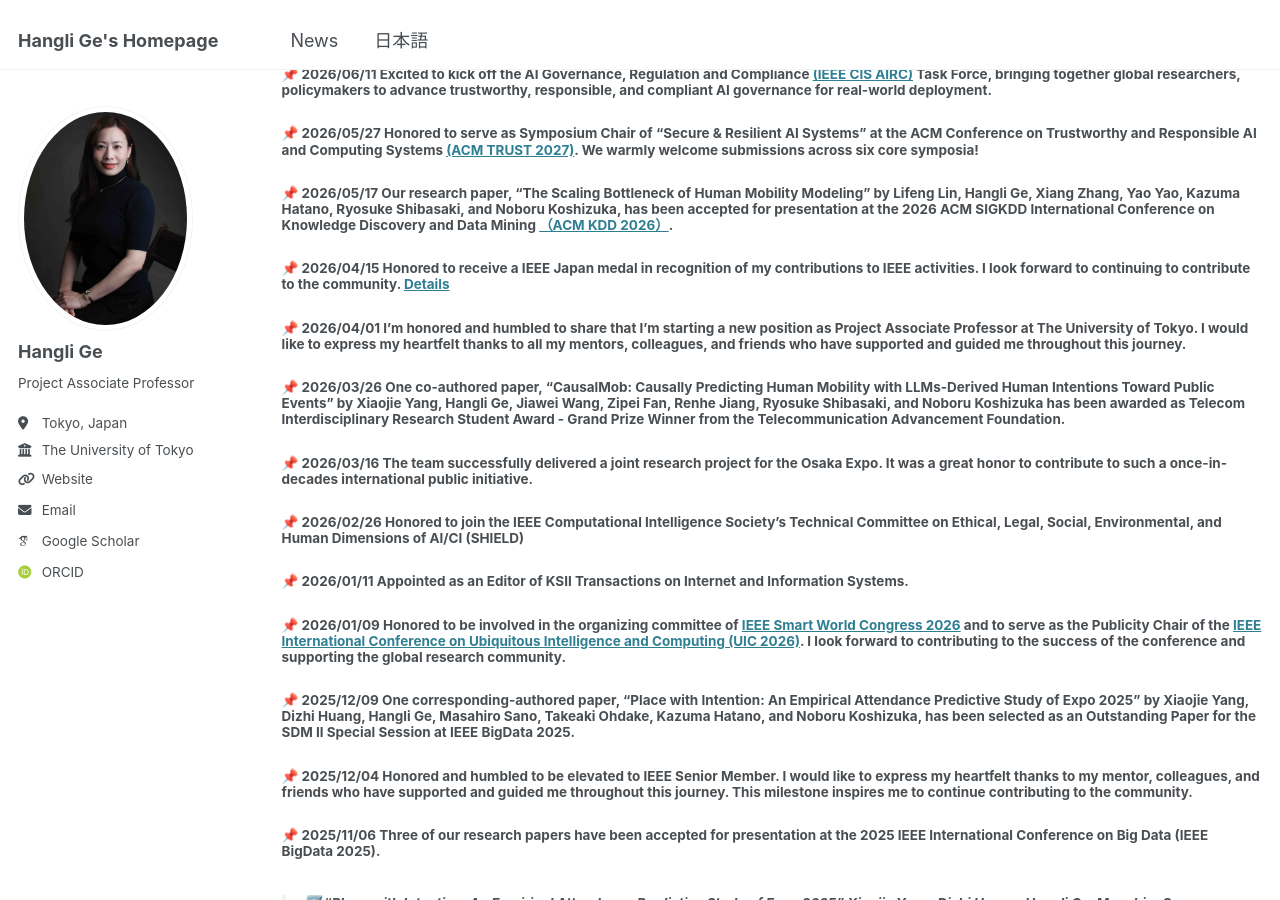
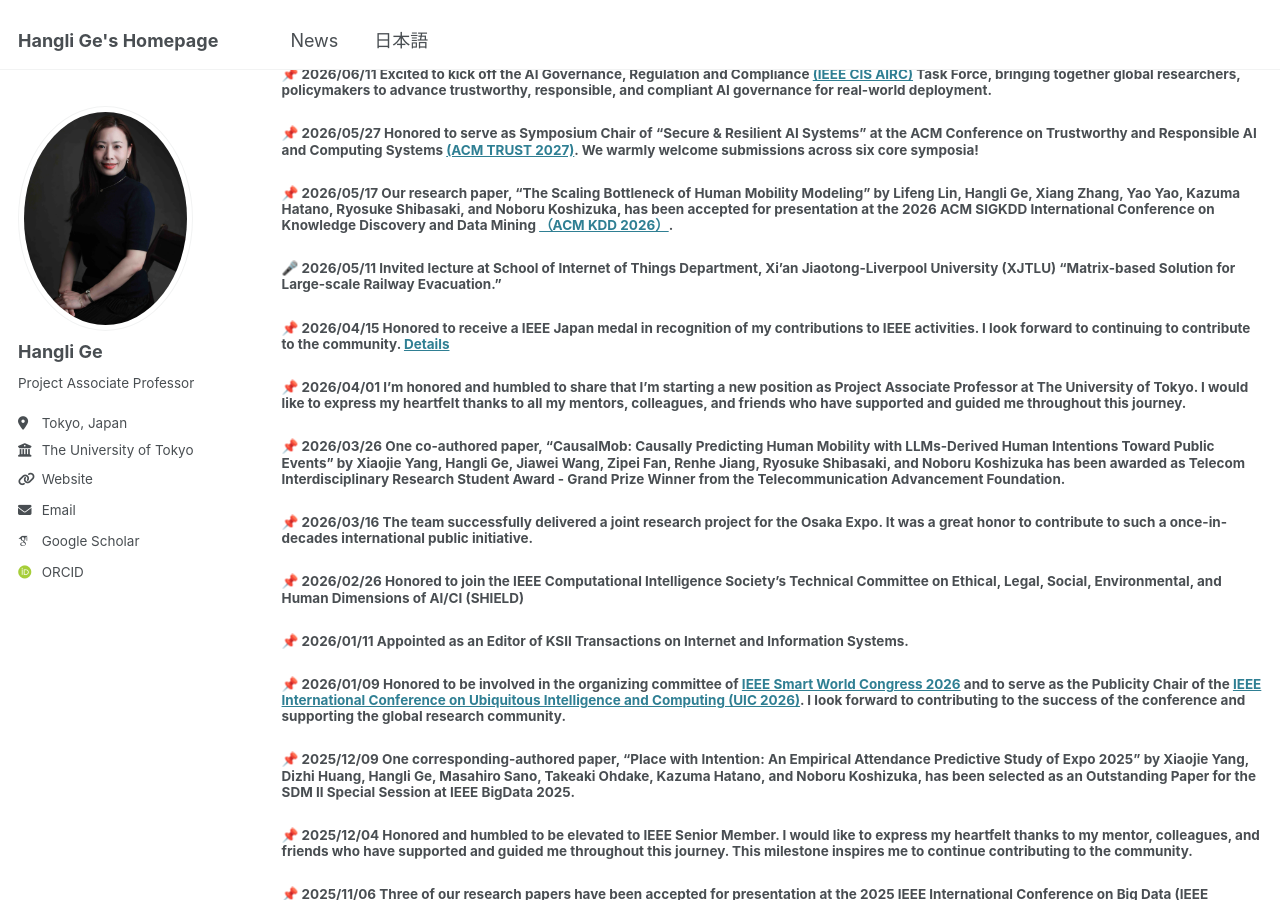
Before and after one commit to christie888/christie888.github.io, a Jekyll site: the page built from _pages/post.md, in a window 1280 px wide and 900 px high, scrolled down 617 px. Built offline with Jekyll 4.4.1, drawn with Linux system fonts in a browser that asks for light colours; some web fonts are replaced.

Commit message:
Update post.md

```diff
--- a/_pages/post.md
+++ b/_pages/post.md
@@ -24,6 +24,8 @@ permalink: post/
 ##### 📌 2026/05/27  Honored to serve as Symposium Chair of **“Secure & Resilient AI Systems”** at the ACM Conference on Trustworthy and Responsible AI and Computing Systems [(ACM TRUST 2027)](https://eigtrust.acm.org/trust2027/). We warmly welcome submissions across six core symposia!
 
 ##### 📌 2026/05/17  Our research paper, **“The Scaling Bottleneck of Human Mobility Modeling”** by Lifeng Lin, Hangli Ge, Xiang Zhang, Yao Yao, Kazuma Hatano, Ryosuke Shibasaki, and Noboru Koshizuka, has been accepted for presentation at the **2026 ACM SIGKDD International Conference on Knowledge Discovery and Data Mining [（ACM KDD 2026）](https://kdd2026.kdd.org/)**.
+
+##### 🎤 2026/05/11 Invited lecture at School of Internet of Things Department, Xi’an Jiaotong-Liverpool University (XJTLU) "Matrix-based Solution for Large-scale Railway Evacuation."
 
 ##### 📌 2026/04/15 Honored to receive a IEEE Japan medal in recognition of my contributions to IEEE activities. I look forward to continuing to contribute to the community. [Details](https://hanglige.com/images/IMG_9517.jpeg)
 
```
